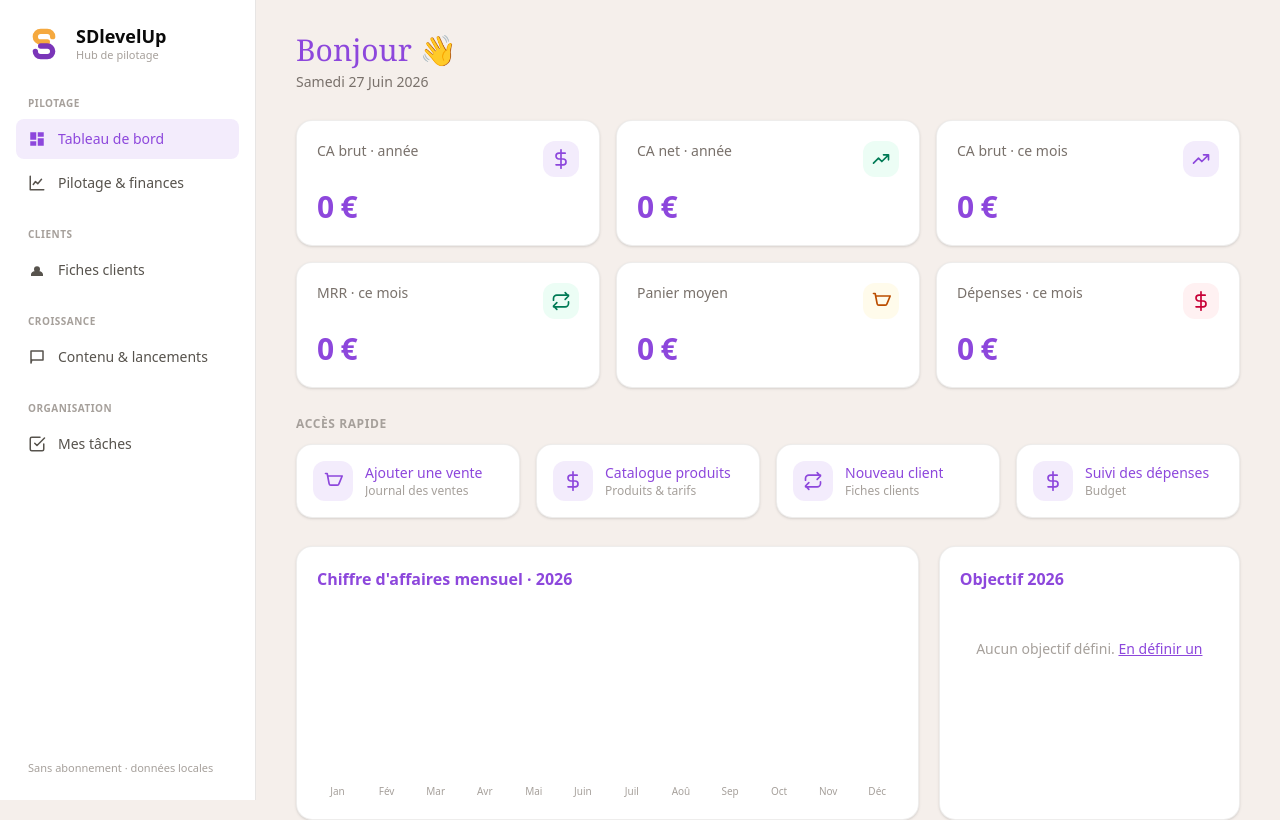
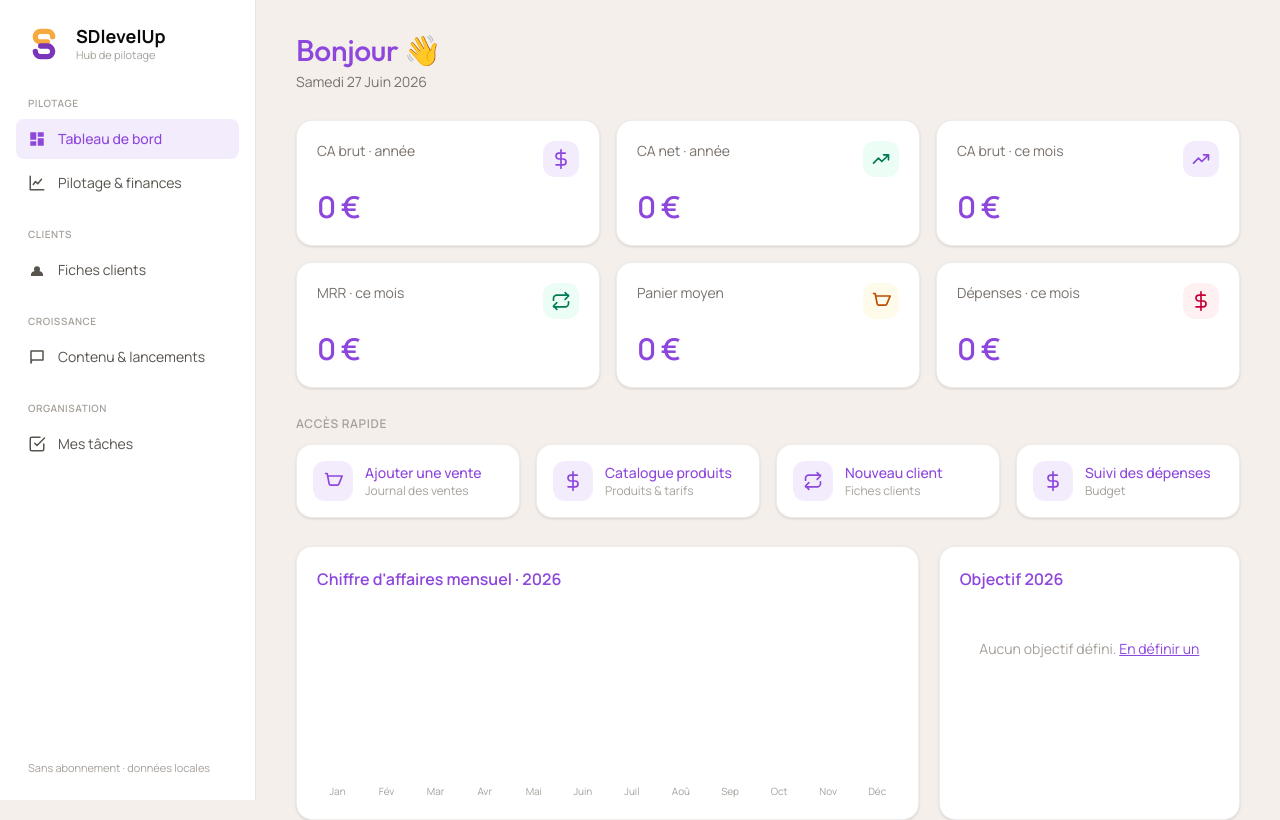
Before and after one commit to SDlevelUp/HubTest, a Next.js app: page / in a window 1280 px wide. Shown: the top 820 px of the page. Built offline with nearby package versions, Linux system fonts and the light colour scheme.

Commit message:
Set Outfit for titles and Manrope for body text
Load Outfit and Manrope from Google Fonts, set Manrope as the base body
font and apply Outfit via a .font-title class on all headings. Remove the
unused legacy Nav component.

```diff
--- a/src/app/clients/ClientsClient.tsx
+++ b/src/app/clients/ClientsClient.tsx
@@ -42,7 +42,7 @@ export default function ClientsClient() {
   return (
     <div className="space-y-6">
       <header>
-        <h1 className="font-serif text-3xl text-[#8d47dc]">Clients</h1>
+        <h1 className="font-title text-3xl text-[#8d47dc]">Clients</h1>
         <p className="text-sm text-stone-500 mt-1">Tes fiches clients</p>
       </header>
 
@@ -98,7 +98,7 @@ export default function ClientsClient() {
         <div className="bg-white border border-stone-200/70 rounded-2xl p-5 shadow-sm">
           {selected ? (
             <div className="space-y-2 text-sm">
-              <div className="font-serif text-xl text-[#8d47dc]">{selected.name}</div>
+              <div className="font-title text-xl text-[#8d47dc]">{selected.name}</div>
               <div>Email : {selected.email ?? "—"}</div>
               <div>Téléphone : {selected.phone ?? "—"}</div>
               <div>Notes : {selected.notes ?? "—"}</div>
--- a/src/app/contenu/ContenuClient.tsx
+++ b/src/app/contenu/ContenuClient.tsx
@@ -43,7 +43,7 @@ export default function ContenuClient() {
   return (
     <div className="space-y-6">
       <header>
-        <h1 className="font-serif text-3xl text-[#8d47dc]">Contenu &amp; lancements</h1>
+        <h1 className="font-title text-3xl text-[#8d47dc]">Contenu &amp; lancements</h1>
         <p className="text-sm text-stone-500 mt-1">Calendrier éditorial et suivi des lancements</p>
       </header>
 
--- a/src/app/finances/FinancesClient.tsx
+++ b/src/app/finances/FinancesClient.tsx
@@ -49,7 +49,7 @@ export default function FinancesClient() {
   return (
     <div className="space-y-6">
       <header>
-        <h1 className="font-serif text-3xl text-[#8d47dc]">Pilotage &amp; finances</h1>
+        <h1 className="font-title text-3xl text-[#8d47dc]">Pilotage &amp; finances</h1>
         <p className="text-sm text-stone-500 mt-1">Ventes, produits, dépenses et objectifs</p>
       </header>
       <div className="inline-flex gap-1 bg-white border border-stone-200/70 rounded-xl p-1 shadow-sm">
--- a/src/app/globals.css
+++ b/src/app/globals.css
@@ -7,6 +7,8 @@
   --accent: #f5a93f;
   --background: var(--bg);
   --foreground: var(--text);
+  --font-sans: "Manrope", system-ui, -apple-system, sans-serif;
+  --font-title: "Outfit", system-ui, sans-serif;
 }
 
 @theme inline {
@@ -14,14 +16,16 @@
   --color-foreground: var(--foreground);
   --color-title: var(--title);
   --color-accent: var(--accent);
-  --font-serif: Georgia, "Times New Roman", serif;
+  --font-sans: var(--font-sans);
 }
 
 body {
   background: var(--background);
   color: var(--foreground);
+  font-family: var(--font-sans);
 }
 
-.font-serif {
-  font-family: Georgia, "Times New Roman", serif;
+.font-title {
+  font-family: var(--font-title);
+  letter-spacing: -0.01em;
 }
--- a/src/app/layout.tsx
+++ b/src/app/layout.tsx
@@ -14,6 +14,14 @@ export default function RootLayout({
 }>) {
   return (
     <html lang="fr" className="h-full antialiased">
+      <head>
+        <link rel="preconnect" href="https://fonts.googleapis.com" />
+        <link rel="preconnect" href="https://fonts.gstatic.com" crossOrigin="anonymous" />
+        <link
+          href="https://fonts.googleapis.com/css2?family=Manrope:wght@400;500;600;700&family=Outfit:wght@500;600;700&display=swap"
+          rel="stylesheet"
+        />
+      </head>
       <body className="min-h-full bg-[#f5efeb] text-[#0a0a0a] font-sans">
         <div className="flex min-h-screen">
           <Sidebar />
--- a/src/app/page.tsx
+++ b/src/app/page.tsx
@@ -91,7 +91,7 @@ export default function DashboardPage() {
     <div className="space-y-7">
       <header className="flex items-end justify-between flex-wrap gap-3">
         <div>
-          <h1 className="font-serif text-3xl text-[#8d47dc]">Bonjour 👋</h1>
+          <h1 className="font-title text-3xl text-[#8d47dc]">Bonjour 👋</h1>
           <p className="text-sm text-stone-500 mt-1 capitalize">
             {new Date().toLocaleDateString("fr-FR", {
               weekday: "long",
--- a/src/app/taches/TachesClient.tsx
+++ b/src/app/taches/TachesClient.tsx
@@ -62,7 +62,7 @@ export default function TachesClient() {
   return (
     <div className="space-y-6">
       <header>
-        <h1 className="font-serif text-3xl text-[#8d47dc]">Mes tâches</h1>
+        <h1 className="font-title text-3xl text-[#8d47dc]">Mes tâches</h1>
         <p className="text-sm text-stone-500 mt-1">To-do et priorités</p>
       </header>
 
--- a/src/components/Nav.tsx
+++ /dev/null
@@ -1,36 +0,0 @@
-"use client";
-
-import Link from "next/link";
-import { usePathname } from "next/navigation";
-
-const links = [
-  { href: "/", label: "Tableau de bord" },
-  { href: "/finances", label: "Pilotage & finances" },
-  { href: "/clients", label: "Clients" },
-];
-
-export default function Nav() {
-  const pathname = usePathname();
-  return (
-    <header className="border-b border-stone-200 bg-white">
-      <div className="max-w-6xl mx-auto px-4 py-3 flex items-center gap-6">
-        <span className="font-serif text-lg font-semibold text-indigo-900">Mon Hub</span>
-        <nav className="flex gap-4 text-sm">
-          {links.map((l) => (
-            <Link
-              key={l.href}
-              href={l.href}
-              className={
-                pathname === l.href
-                  ? "text-indigo-900 font-medium"
-                  : "text-stone-500 hover:text-indigo-900"
-              }
-            >
-              {l.label}
-            </Link>
-          ))}
-        </nav>
-      </div>
-    </header>
-  );
-}
```
